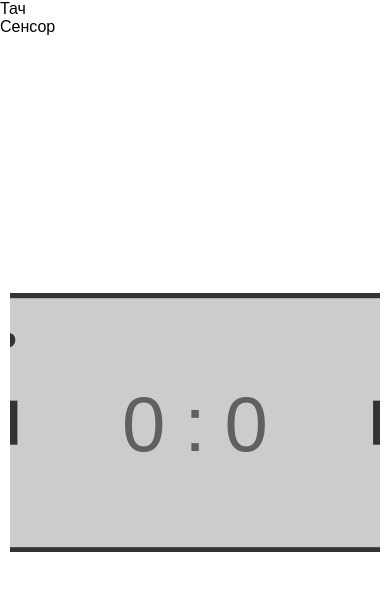
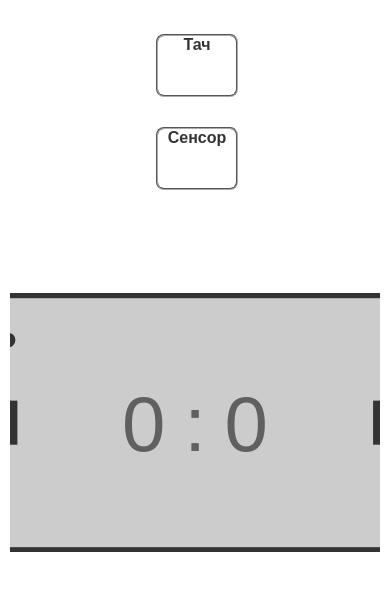
Before and after one commit to locodiosa/ping-pong, a plain HTML site: page index.html in a window 390 px wide. Drawn offline with Linux system fonts and the light colour scheme.

Commit message:
Изменение стиля кнопок в портрете(wip)

```diff
--- a/style.css
+++ b/style.css
@@ -130,3 +130,38 @@ body, html {
 		z-index: 4
 	}
 }
+
+@media screen and (orientation: portrait) and (max-device-width : 1024px) {
+
+	.button {
+		display: table-cell;
+		vertical-align: center;
+		border-radius: 8px;
+		border: 2px groove #aaa;
+		width: 20%;
+		height: 7%;
+		text-align: center;
+		font-weight: bold;
+		font-family: Arial;
+		font-size: 1em;
+		color: #333;
+		cursor: pointer;
+
+	}
+
+	#touch {
+		position: absolute;
+		left: 50%;
+		margin-left: -10%;
+		top: 4%;
+		z-index: 4
+	}
+
+	#sensor {
+		position: absolute;
+		top: 15%;
+		z-index: 4;
+		left: 50%;
+		margin-left: -10%;
+	}
+}
```
